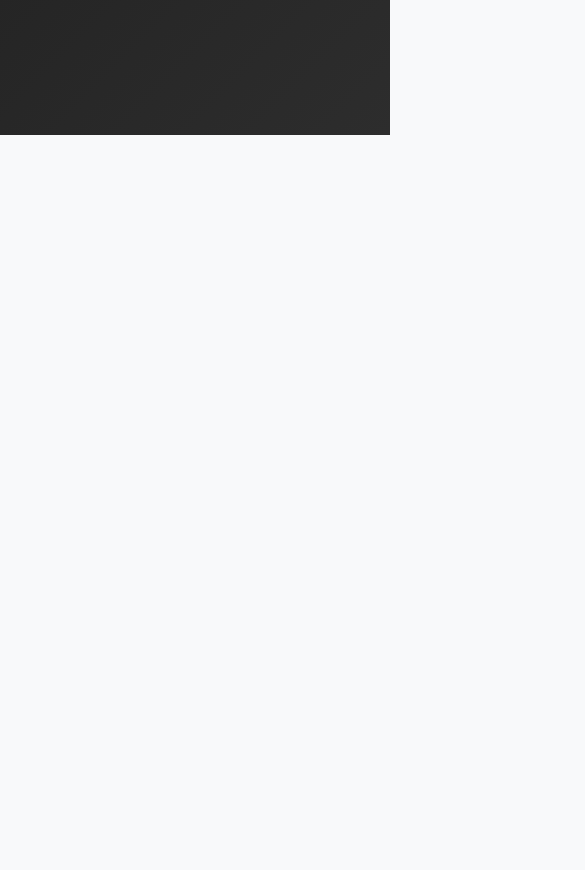
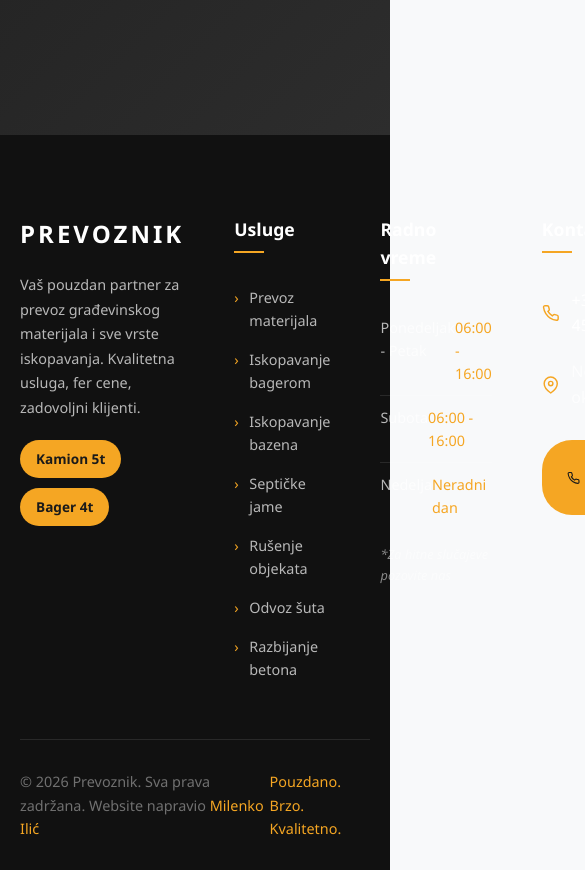
Before and after one commit to milenko997/prevoznik-site, a Next.js app: page / in a window 390 px wide. Shown: the part 9724-10594 px from the top of the page, 585 px wide, since content can reach past the window. Before the commit the page ends 9859 px from the top, so only its background shows below. Built offline with nearby package versions, Linux system fonts and the light colour scheme.

Commit message:
Creating footer section

```diff
--- a/components/footer/footer.module.scss
+++ b/components/footer/footer.module.scss
@@ -1,2 +1,188 @@
 @use "@/styles/variables" as *;
 @use "@/styles/mixins" as *;
+
+.footer {
+    background-color: #111;
+    padding: 80px 0 30px;
+}
+
+.footerGrid {
+    display: grid;
+    grid-template-columns: 1.5fr 1fr 1fr 1fr;
+    gap: 50px;
+    margin-bottom: 50px;
+}
+
+.footerCol {
+    color: rgba(255, 255, 255, 0.7);
+}
+
+.footerLogo {
+    font-size: clamp(1.5rem, 1vw + 1rem, 1.8rem);
+    font-weight: 700;
+    color: $color-white;
+    letter-spacing: 3px;
+    margin-bottom: 20px;
+}
+
+.footerDesc {
+    font-size: clamp(0.9rem, 0.8vw + 0.7rem, 0.95rem);
+    line-height: 1.7;
+    margin-bottom: 20px;
+}
+
+.footerEquipment {
+    display: flex;
+    gap: 10px;
+    flex-wrap: wrap;
+}
+
+.equipmentBadge {
+    padding: 8px 16px;
+    background-color: $color-accent;
+    color: $color-dark;
+    font-size: 0.85rem;
+    font-weight: 600;
+    border-radius: 20px;
+}
+
+.footerTitle {
+    font-size: 1.1rem;
+    font-weight: 600;
+    color: $color-white;
+    margin-bottom: 25px;
+    position: relative;
+    padding-bottom: 10px;
+
+    &::after {
+        content: '';
+        position: absolute;
+        left: 0;
+        bottom: 0;
+        width: 30px;
+        height: 2px;
+        background-color: $color-accent;
+    }
+}
+
+.footerLinks {
+    list-style: none;
+
+    li {
+        padding: 8px 0;
+        font-size: 0.9rem;
+        position: relative;
+        padding-left: 15px;
+        transition: $transition;
+
+        &::before {
+            content: '›';
+            position: absolute;
+            left: 0;
+            color: $color-accent;
+        }
+
+        &:hover {
+            color: $color-accent;
+            padding-left: 20px;
+        }
+    }
+}
+
+.footerSchedule {
+    list-style: none;
+
+    li {
+        display: flex;
+        justify-content: space-between;
+        padding: 10px 0;
+        border-bottom: 1px solid rgba(255, 255, 255, 0.1);
+        font-size: 0.9rem;
+
+        &:last-child {
+            border-bottom: none;
+        }
+
+        span:last-child {
+            color: $color-accent;
+            font-weight: 500;
+        }
+    }
+}
+
+.footerNote {
+    margin-top: 15px;
+    font-size: 0.8rem;
+    font-style: italic;
+    color: rgba(255, 255, 255, 0.5);
+}
+
+.footerContact {
+    margin-bottom: 20px;
+}
+
+.footerContactItem {
+    display: flex;
+    align-items: center;
+    gap: 12px;
+    padding: 10px 0;
+
+    svg {
+        width: 20px;
+        height: 20px;
+        color: $color-accent;
+    }
+
+    a {
+        color: $color-white;
+        font-weight: 500;
+
+        &:hover {
+            color: $color-accent;
+        }
+    }
+}
+
+.footerCtaBtn {
+    display: inline-flex;
+    align-items: center;
+    gap: 10px;
+    padding: 12px 25px;
+    background-color: $color-accent;
+    color: $color-dark;
+    font-weight: 600;
+    border-radius: 30px;
+    transition: $transition;
+
+    svg {
+        width: 18px;
+        height: 18px;
+    }
+
+    &:hover {
+        background-color: $color-accent-light;
+        transform: translateY(-2px);
+    }
+}
+
+.footerBottom {
+    padding-top: 30px;
+    border-top: 1px solid rgba(255, 255, 255, 0.1);
+    display: flex;
+    justify-content: space-between;
+    align-items: center;
+
+    p {
+        color: rgba(255, 255, 255, 0.4);
+        font-size: 0.9rem;
+    }
+
+    a {
+        color: $color-accent;
+    }
+}
+
+p.footerTagline {
+    color: $color-accent;
+    font-weight: 500;
+}
--- a/components/footer/footer.tsx
+++ b/components/footer/footer.tsx
@@ -1,9 +1,110 @@
 import styles from './footer.module.scss';
 
 const Footer = () => {
-    return(
-        <></>
-    )
-}
+    const services = [
+        'Prevoz materijala',
+        'Iskopavanje bagerom',
+        'Iskopavanje bazena',
+        'Septičke jame',
+        'Rušenje objekata',
+        'Odvoz šuta',
+        'Razbijanje betona'
+    ];
+
+    const schedule = [
+        { day: 'Ponedeljak - Petak', time: '06:00 - 16:00' },
+        { day: 'Subota', time: '06:00 - 16:00' },
+        { day: 'Nedelja', time: 'Neradni dan' }
+    ];
+
+    return (
+        <footer className={styles.footer}>
+            <div className="container">
+
+                <div className={styles.footerGrid}>
+
+                    {/* ABOUT */}
+                    <div className={`${styles.footerCol} ${styles.footerAbout}`}>
+                        <div className={styles.footerLogo}>PREVOZNIK</div>
+
+                        <p className={styles.footerDesc}>
+                            Vaš pouzdan partner za prevoz građevinskog materijala i sve vrste iskopavanja.
+                            Kvalitetna usluga, fer cene, zadovoljni klijenti.
+                        </p>
+
+                        <div className={styles.footerEquipment}>
+                            <span className={styles.equipmentBadge}>Kamion 5t</span>
+                            <span className={styles.equipmentBadge}>Bager 4t</span>
+                        </div>
+                    </div>
+
+                    <div className={styles.footerCol}>
+                        <h4 className={styles.footerTitle}>Usluge</h4>
+
+                        <ul className={styles.footerLinks}>
+                            {services.map((service) => (
+                                <li key={service}>{service}</li>
+                            ))}
+                        </ul>
+                    </div>
+
+                    <div className={styles.footerCol}>
+                        <h4 className={styles.footerTitle}>Radno vreme</h4>
+
+                        <ul className={styles.footerSchedule}>
+                            {schedule.map((item) => (
+                                <li key={item.day}>
+                                    <span>{item.day}</span>
+                                    <span>{item.time}</span>
+                                </li>
+                            ))}
+                        </ul>
+
+                        <p className={styles.footerNote}>
+                            *Za hitne slučajeve pozovite nas
+                        </p>
+                    </div>
+
+                    <div className={styles.footerCol}>
+                        <h4 className={styles.footerTitle}>Kontakt</h4>
+
+                        <div className={styles.footerContact}>
+                            <div className={styles.footerContactItem}>
+                                <svg viewBox="0 0 24 24" fill="none" stroke="currentColor" strokeWidth="2">
+                                    <path d="M22 16.92v3a2 2 0 0 1-2.18 2 19.79 19.79 0 0 1-8.63-3.07 19.5 19.5 0 0 1-6-6 19.79 19.79 0 0 1-3.07-8.67A2 2 0 0 1 4.11 2h3a2 2 0 0 1 2 1.72 12.84 12.84 0 0 0 .7 2.81 2 2 0 0 1-.45 2.11L8.09 9.91a16 16 0 0 0 6 6l1.27-1.27a2 2 0 0 1 2.11-.45 12.84 12.84 0 0 0 2.81.7A2 2 0 0 1 22 16.92z"/>
+                                </svg>
+                                <a href="tel:+381641234567">+381 64 123 4567</a>
+                            </div>
+
+                            <div className={styles.footerContactItem}>
+                                <svg viewBox="0 0 24 24" fill="none" stroke="currentColor" strokeWidth="2">
+                                    <path d="M21 10c0 7-9 13-9 13s-9-6-9-13a9 9 0 0 1 18 0z"/>
+                                    <circle cx="12" cy="10" r="3"/>
+                                </svg>
+                                <span>Novi Sad i okolina</span>
+                            </div>
+                        </div>
+
+                        <a href="tel:+381641234567" className={styles.footerCtaBtn}>
+                            <svg viewBox="0 0 24 24" fill="none" stroke="currentColor" strokeWidth="2">
+                                <path d="M22 16.92v3a2 2 0 0 1-2.18 2 19.79 19.79 0 0 1-8.63-3.07 19.5 19.5 0 0 1-6-6 19.79 19.79 0 0 1-3.07-8.67A2 2 0 0 1 4.11 2h3a2 2 0 0 1 2 1.72 12.84 12.84 0 0 0 .7 2.81 2 2 0 0 1-.45 2.11L8.09 9.91a16 16 0 0 0 6 6l1.27-1.27a2 2 0 0 1 2.11-.45 12.84 12.84 0 0 0 2.81.7A2 2 0 0 1 22 16.92z"/>
+                            </svg>
+                            Pozovite nas
+                        </a>
+                    </div>
+
+                </div>
+
+                <div className={styles.footerBottom}>
+                    <p>© 2026 Prevoznik. Sva prava zadržana. Website napravio <a href="https://milenkoilic.dev/" target='_blank'>Milenko Ilić</a></p>
+                    <p className={styles.footerTagline}>
+                        Pouzdano. Brzo. Kvalitetno.
+                    </p>
+                </div>
+
+            </div>
+        </footer>
+    );
+};
 
 export default Footer;
```
